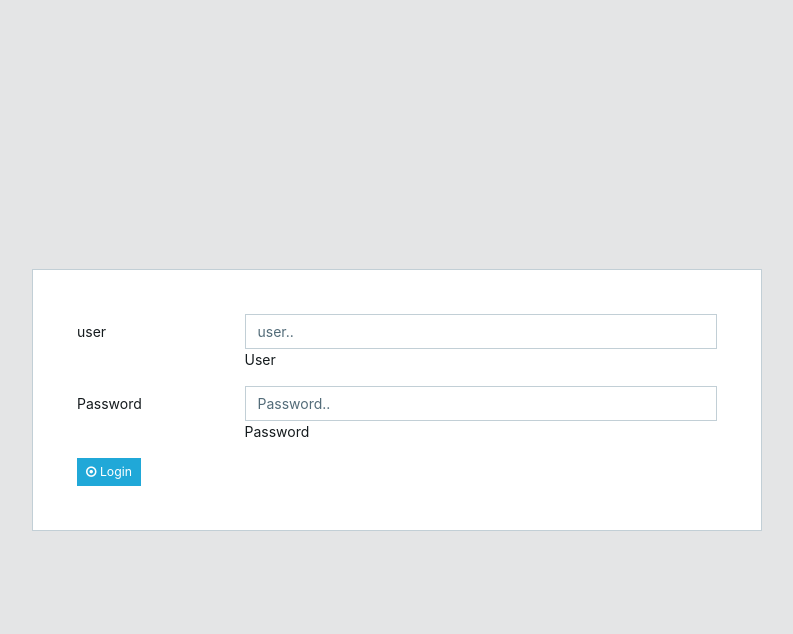
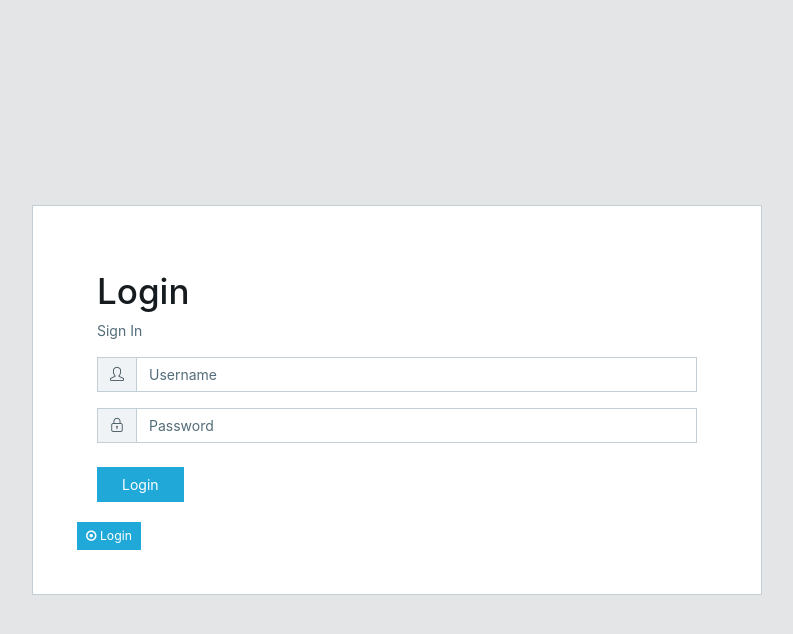
Before and after one commit to p2svn9x/heras, a PHP site: page /login.php in a window 1280 px wide. Shown: the top 634 px of the page, without its empty margins (243-1036 px from the left). Run offline with PHP 8.4, Linux system fonts and the light colour scheme; some libraries are stand-ins or nearby versions.

Commit message:
Update login.php

```diff
--- a/login.php
+++ b/login.php
@@ -49,20 +49,28 @@ if (isset($_SESSION['user'])){ header("Location: $home_path");} ?>
           <div class="card p-4">
             <div class="card-body">
 <form action="" method="post" class="form-horizontal">
-                    <div class="form-group row">
-                      <label class="col-md-3 col-form-label" for="hf-email">user</label>
-                      <div class="col-md-9">
-                        <input type="text" name="user" class="form-control" placeholder="user..">
-                        <span class="help-block">User</span>
-                      </div>
-                    </div>
-                    <div class="form-group row">
-                      <label class="col-md-3 col-form-label" for="hf-password">Password</label>
-                      <div class="col-md-9">
-                        <input type="password" id="hf-password" name="pass" class="form-control" placeholder="Password..">
-                        <span class="help-block">Password</span>
-                      </div>
-                    </div>
+                    <div class="card-body">
+              <h1>Login</h1>
+              <p class="text-muted">Sign In</p>
+              <div class="input-group mb-3">
+                <div class="input-group-prepend">
+                  <span class="input-group-text"><i class="icon-user"></i></span>
+                </div>
+                <input type="text" name="user" class="form-control" placeholder="Username">
+              </div>
+              <div class="input-group mb-4">
+                <div class="input-group-prepend">
+                  <span class="input-group-text"><i class="icon-lock"></i></span>
+                </div>
+                <input type="password" name="pass" class="form-control" placeholder="Password">
+              </div>
+              <div class="row">
+                <div class="col-6">
+                  <button type="submit" class="btn btn-primary px-4">Login</button>
+                </div>
+
+              </div>
+            </div>
           <button type="submit" name="submit" value="submit" class="btn btn-sm btn-primary"><i class="fa fa-dot-circle-o"></i> Login</button>
                   </form>
 
```
